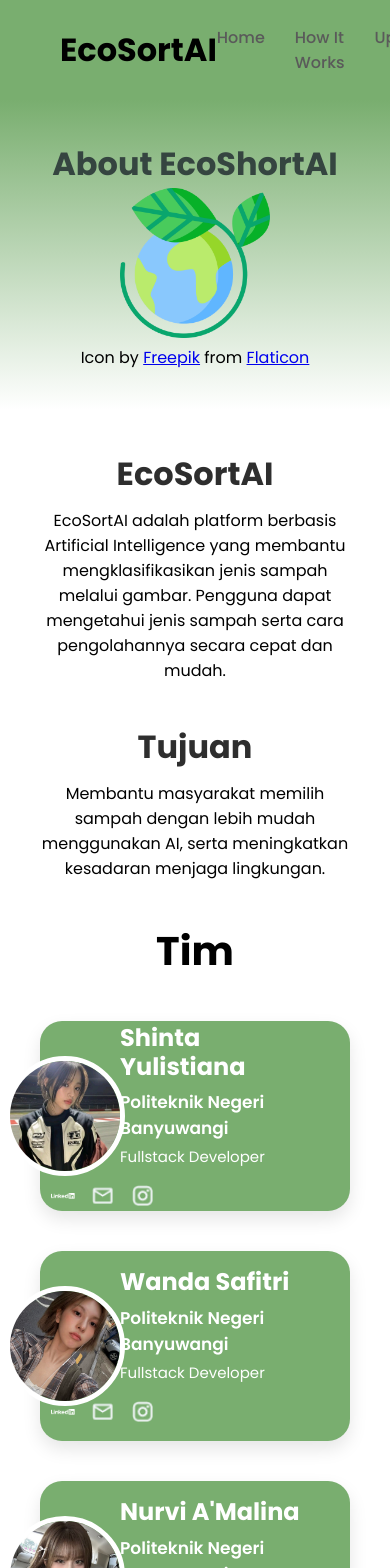
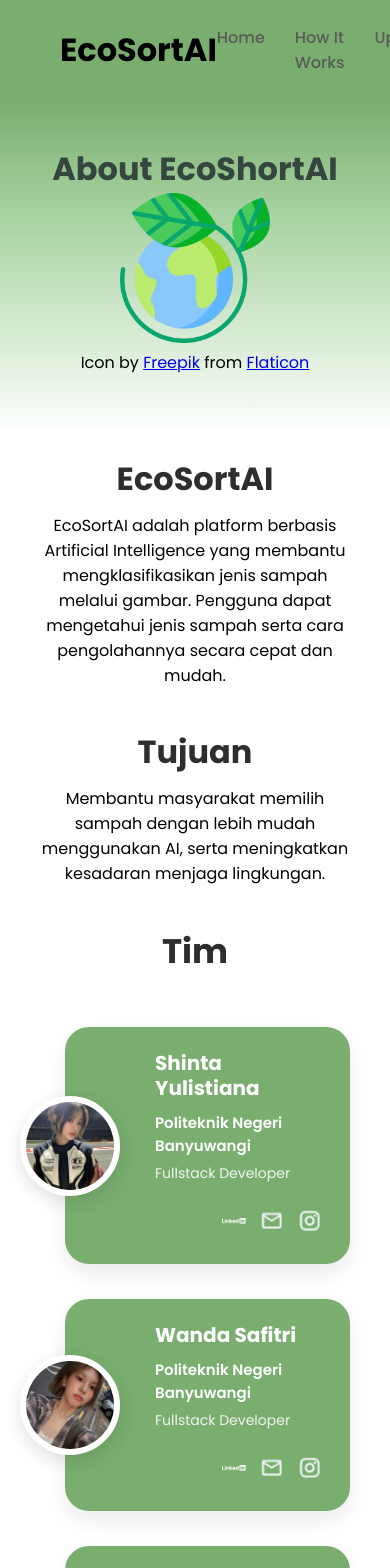
Before and after one commit to shintayl9/ecosortai, a React (Vite) app: page /about in a window 390 px wide. Shown: the top 1568 px of the page. Built offline with nearby package versions, Linux system fonts and the light colour scheme.

Commit message:
icon footer + about

```diff
--- a/src/components/Footer.jsx
+++ b/src/components/Footer.jsx
@@ -27,7 +27,7 @@ function Footer() {
               CC26-PSU026@student.devacademy.id
             </p>
 
-            <div className="social-icons">
+            <div className="footer-social-icons">
               <img src="/icon-instagram.png" alt="Instagram" />
               <img src="/icon-whatsapp.png" alt="WhatsApp" />
               <img src="/icon-youtube.png" alt="YouTube" />
--- a/src/pages/About.jsx
+++ b/src/pages/About.jsx
@@ -136,7 +136,7 @@ function About() {
                   <p className="team-campus">{member.kampus}</p>
                   <p className="team-path">{member.path}</p>
 
-                  <div className="social-icons">
+                  <div className="about-social-icons">
                     <a href={member.linkedin} target="_blank" rel="noreferrer">
                       <img src="/linkedin.png" alt="linkedin" />
                     </a>
--- a/src/pages/Upload.jsx
+++ b/src/pages/Upload.jsx
@@ -1,8 +1,11 @@
 import React, { useState } from "react";
+import { useNavigate } from "react-router-dom";
 import "../styles/upload.css";
 
 function Upload() {
   const [image, setImage] = useState(null);
+
+  const navigate = useNavigate();
 
   // HANDLE UPLOAD
   const handleImageChange = (e) => {
@@ -14,6 +17,11 @@ function Upload() {
         preview: URL.createObjectURL(file),
       });
     }
+  };
+
+  // HAPUS GAMBAR
+  const removeImage = () => {
+    setImage(null);
   };
 
   return (
@@ -41,13 +49,18 @@ function Upload() {
                 className="upload-icon"
               />
 
-              <p className="upload-text">Drop file here</p>
+              <p className="upload-text">
+                Drop file here
+              </p>
 
-              <span className="upload-or">OR</span>
+              <span className="upload-or">
+                OR
+              </span>
 
               {/* INPUT */}
               <label className="upload-btn">
                 Upload File
+
                 <input
                   type="file"
                   accept="image/*"
@@ -58,18 +71,36 @@ function Upload() {
             </>
           ) : (
             <>
-              {/* PREVIEW */}
-              <img
-                src={image.preview}
-                alt="Preview"
-                className="preview-image"
-              />
+              {/* PREVIEW WRAPPER */}
+              <div className="preview-wrapper">
 
+                {/* BUTTON X */}
+                <button
+                  className="remove-image"
+                  onClick={removeImage}
+                >
+                  ✕
+                </button>
+
+                {/* PREVIEW IMAGE */}
+                <img
+                  src={image.preview}
+                  alt="Preview"
+                  className="preview-image"
+                />
+
+              </div>
+
+              {/* FILE NAME */}
               <p className="file-name">
                 {image.file.name}
               </p>
 
-              <button className="submit-btn">
+              {/* SUBMIT */}
+              <button
+                className="submit-btn"
+                onClick={() => navigate("/history")}
+              >
                 Submit
               </button>
             </>
--- a/src/styles/About.css
+++ b/src/styles/About.css
@@ -1,7 +1,9 @@
 /* =========================
    ABOUT PAGE STYLING
    ========================= */
+
 @import url('https://fonts.googleapis.com/css2?family=Poppins:wght@300;400;500;600;700&display=swap');
+
 /* CONTAINER */
 .about-container {
   font-family: 'Poppins', sans-serif;
@@ -10,9 +12,9 @@
 
 /* HEADER */
 .about-header {
-  background: linear-gradient(to bottom, #79AE6F, #FFFFFF);
+  background: linear-gradient(to bottom, #79AE6F 0%, #A9D3A2 35%, #FFFFFF 100%);
   text-align: center;
-  padding: 40px;
+  padding: 55px 20px 70px;
 }
 
 .about-image {
@@ -21,7 +23,7 @@
 
 /* CONTENT */
 .about-content {
-  padding: 40px;
+  padding: 20px 40px 70px;
   max-width: 1200px;
   margin: auto;
 }
@@ -32,40 +34,44 @@
   text-align: center;
 }
 
-/* TEAM */
+/* TEAM TITLE */
 .team-title {
   text-align: center;
-  font-size: 40px;
-  margin-bottom: 40px;
-  color: #000000;
+  font-size: 42px;
+  margin-bottom: 50px;
+  color: #2E2E2E;
+  font-weight: 700;
 }
 
 /* GRID */
 .team-grid {
   display: grid;
   grid-template-columns: repeat(2, 1fr);
-  gap: 40px;
+  gap: 45px;
 }
 
 /* ITEM */
 .team-item {
   position: relative;
+  padding-left: 40px;
 }
 
 /* FOTO */
 .team-photo {
-  width: 120px;
-  height: 120px;
+  width: 135px;
+  height: 135px;
   border-radius: 50%;
   object-fit: cover;
 
   position: absolute;
-  left: -35px;
+  left: -28px;
   top: 50%;
   transform: translateY(-50%);
 
-  border: 5px solid white;
+  border: 6px solid white;
   z-index: 2;
+
+  box-shadow: 0 6px 18px rgba(0,0,0,0.12);
 }
 
 /* CARD */
@@ -73,38 +79,50 @@
   background: #79AE6F;
   color: white;
 
-  padding: 28px 25px 28px 120px;
+  padding: 28px 28px 28px 120px;
 
-  border-radius: 22px;
-  height: 190px;
+  border-radius: 24px;
+
+  min-height: 190px;
 
   display: flex;
   flex-direction: column;
   justify-content: center;
-  align-items: flex-start;
 
-  box-shadow: 0 8px 18px rgba(0,0,0,0.1);
+  box-shadow: 0 10px 22px rgba(0,0,0,0.08);
   transition: 0.3s ease;
+
+  position: relative;
 }
 
 .team-card:hover {
   transform: translateY(-6px);
 }
 
+/* TEXT WRAPPER */
+.team-info {
+  display: flex;
+  flex-direction: column;
+  align-items: flex-start;
+  text-align: left;
+
+  max-width: 78%;
+}
+
 /* NAMA */
 .team-name {
-  margin: 0;
-  font-size: 24px;
+  margin: 0 0 10px;
+  font-size: 26px;
   font-weight: 700;
   color: #ffffff;
-  line-height: 1.2;
-  max-width: 320px;
+  line-height: 1.25;
+
+  word-break: break-word;
 }
 
 /* KAMPUS */
 .team-campus {
-  margin-top: 8px;
-  margin-bottom: 4px;
+  margin: 0 0 6px;
 
   font-size: 17px;
   font-weight: 600;
@@ -116,18 +134,21 @@
   margin: 0;
 
   font-size: 15px;
-  color: #ffffff;
+  color: #F2F2F2;
+  font-weight: 400;
 }
 
 /* SOCIAL ICON */
-.social-icons {
+.about-social-icons {
+  position: absolute;
+  right: 28px;
+  bottom: 24px;
+
   display: flex;
-  gap: 16px;
-  margin-top: 16px;
-  align-self: flex-end;
+  gap: 14px;
 }
 
-.social-icons img {
+.about-social-icons img {
   width: 24px;
   height: 24px;
 
@@ -137,21 +158,81 @@
   transition: 0.3s ease;
 }
 
-.social-icons img:hover {
+.about-social-icons img:hover {
   transform: scale(1.15);
 }
 
 /* RESPONSIVE */
-@media (max-width: 768px) {
+@media (max-width: 900px) {
+
   .team-grid {
     grid-template-columns: 1fr;
+    gap: 35px;
+  }
+
+  .team-item {
+    padding-left: 25px;
+  }
+
+  .team-photo {
+    width: 115px;
+    height: 115px;
+    left: -20px;
   }
 
   .team-card {
-    padding-left: 80px;
+    padding: 26px 24px 80px 100px;
+    min-height: 200px;
   }
 
   .team-name {
-    font-size: 24px;
+    font-size: 22px;
+  }
+
+  .team-info {
+    max-width: 100%;
+  }
+
+  .social-icons {
+    left: 100px;
+    bottom: 24px;
+    right: auto;
   }
 }
+
+@media (max-width: 600px) {
+
+  .about-header {
+    padding: 45px 20px 60px;
+  }
+
+  .team-title {
+    font-size: 34px;
+  }
+
+  .team-photo {
+    width: 100px;
+    height: 100px;
+  }
+
+  .team-card {
+    padding: 24px 20px 80px 90px;
+  }
+
+  .team-name {
+    font-size: 20px;
+  }
+
+  .team-campus {
+    font-size: 15px;
+  }
+
+  .team-path {
+    font-size: 14px;
+  }
+
+  .social-icons img {
+    width: 22px;
+    height: 22px;
+  }
+}
--- a/src/styles/Footer.css
+++ b/src/styles/Footer.css
@@ -77,25 +77,25 @@
     font-weight: 300;
 }
 
-/* SOCIAL ICONS - sekarang di bawah email */
-.social-icons {
+/* SOCIAL ICONS */
+.footer-social-icons {
     display: flex;
-    gap: 28px;
-
-    position: relative;
-    left: -170px;
+    align-items: center;
+    gap: 18px;
+    margin-top: 4px;
 }
 
-.social-icons img {
-    width: 30px;
-    height: 30px;
+.footer-social-icons img {
+    width: 28px;
+    height: 28px;
+    object-fit: contain;
     cursor: pointer;
-    transition: opacity 0.3s;
-    display: block;
+    transition: transform 0.3s ease, opacity 0.3s ease;
 }
 
-.social-icons img:hover {
-    opacity: 0.8;
+.footer-social-icons img:hover {
+    transform: scale(1.1);
+    opacity: 0.85;
 }
 
 /* =========== RESPONSIVE =========== */
--- a/src/styles/upload.css
+++ b/src/styles/upload.css
@@ -3,14 +3,21 @@
 .upload-page {
   font-family: 'Poppins', sans-serif;
   min-height: 100vh;
-  background: linear-gradient(to bottom, #79AE6F, #FFFFFF);
+
+  background: linear-gradient(
+    to bottom,
+    #79AE6F 0%,
+    #dcefd7 40%,
+    #ffffff 100%
+  );
+
   padding: 50px 20px;
 }
 
 /* HEADER */
 .upload-header {
   text-align: center;
-  margin-bottom: 40px;
+  margin-bottom: 60px;
 }
 
 .upload-header h1 {
@@ -39,9 +46,13 @@
   border: 3px dashed #79AE6F;
   border-radius: 30px;
 
-  padding: 60px 40px;
+  /* KOTAK LEBIH KECIL */
+  max-width: 650px;
+  margin: auto;
 
-  min-height: 450px;
+  padding: 50px 35px;
+
+  min-height: 400px;
 
   display: flex;
   flex-direction: column;
@@ -140,6 +151,7 @@
 
   .upload-box {
     padding: 40px 20px;
+    min-height: 350px;
   }
 
   .upload-text {
```
